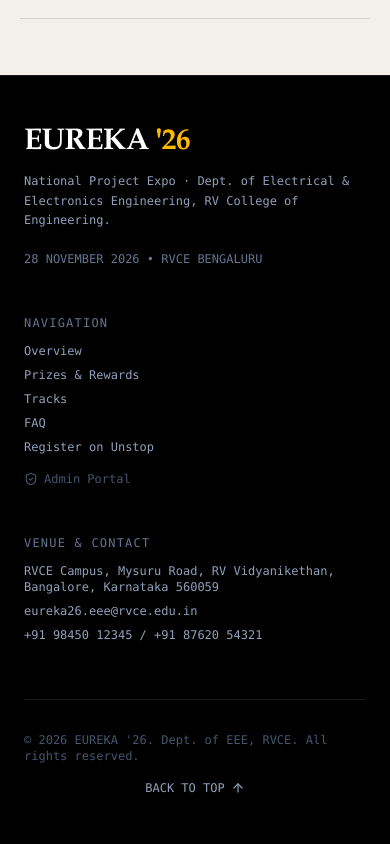
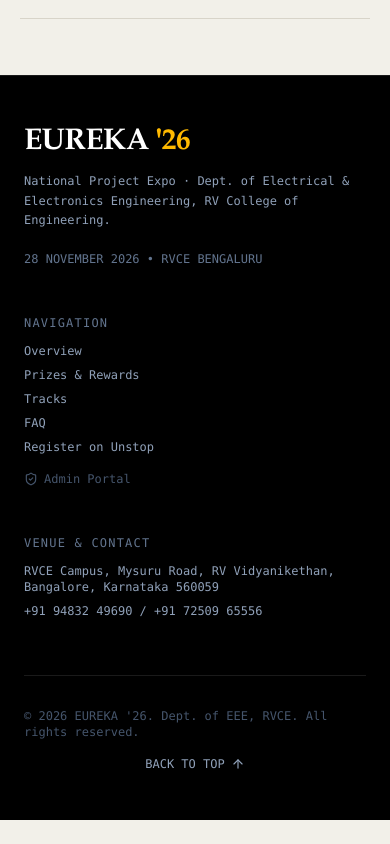
Before and after one commit to Akshat-rvce/EUREKA2026, a Next.js app: page / in a window 390 px wide. Shown: the part 4715-5559 px from the top of the page. After the commit the page ends 5535 px from the top, so only its background shows below. Built offline with nearby package versions, Linux system fonts and the light colour scheme.

Commit message:
Update event contact phone numbers

```diff
--- a/src/components/layout/Footer.tsx
+++ b/src/components/layout/Footer.tsx
@@ -105,11 +105,6 @@ export function Footer() {
             </div>
             <div className="space-y-2 text-xs font-mono text-slate-400">
               <div>{SITE_CONFIG.venue}</div>
-              <div>
-                <a href={`mailto:${SITE_CONFIG.contactEmail}`} className="hover:text-white transition-colors">
-                  {SITE_CONFIG.contactEmail}
-                </a>
-              </div>
               <div>{SITE_CONFIG.contactPhone}</div>
             </div>
           </div>
--- a/src/config/site.ts
+++ b/src/config/site.ts
@@ -19,8 +19,7 @@ export const SITE_CONFIG = {
   date: "November 28, 2026",
   eventDateISO: "2026-11-28T09:00:00+05:30",
   venue: "RVCE Campus, Mysuru Road, RV Vidyanikethan, Bangalore, Karnataka 560059",
-  contactEmail: "eureka26.eee@rvce.edu.in",
-  contactPhone: "+91 98450 12345 / +91 87620 54321",
+  contactPhone: "+91 94832 49690 / +91 72509 65556",
   socials: {
     instagram: "https://instagram.com/eureka_rvce",
     linkedin: "https://linkedin.com/company/rvce-eee-eureka",
```
